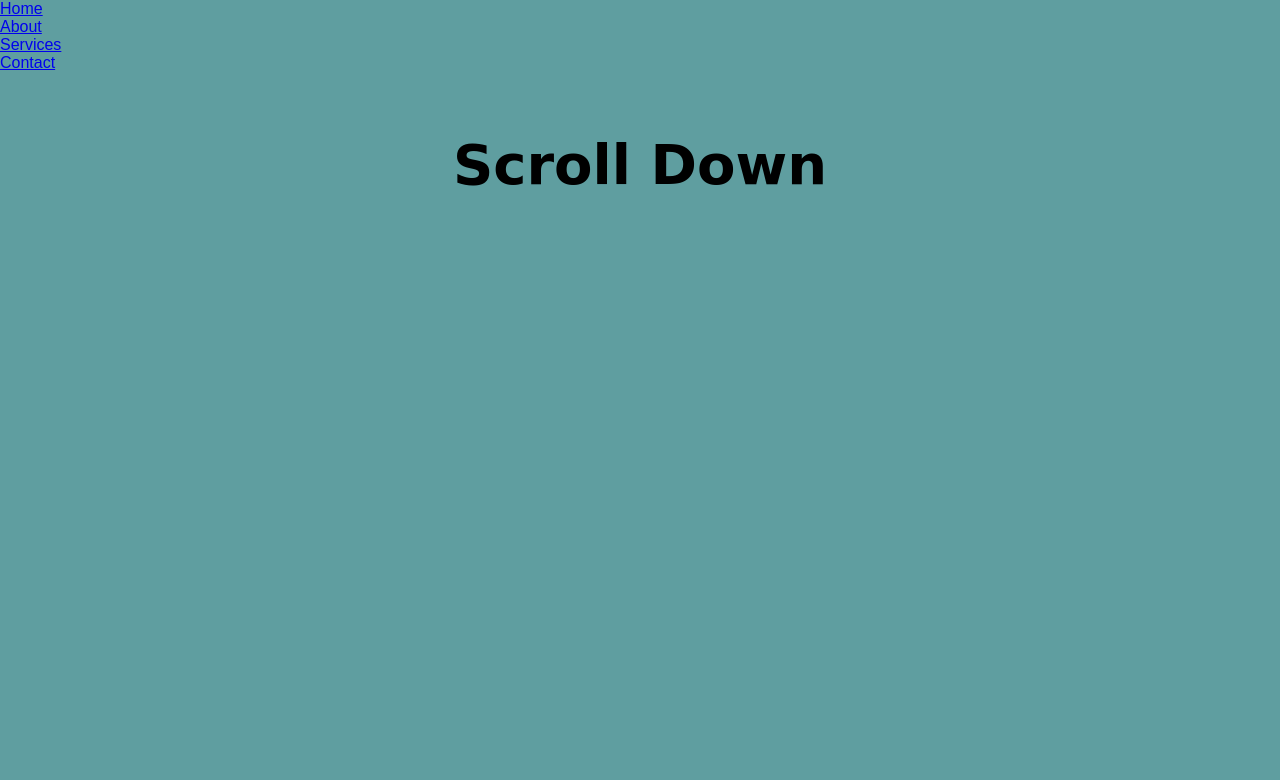
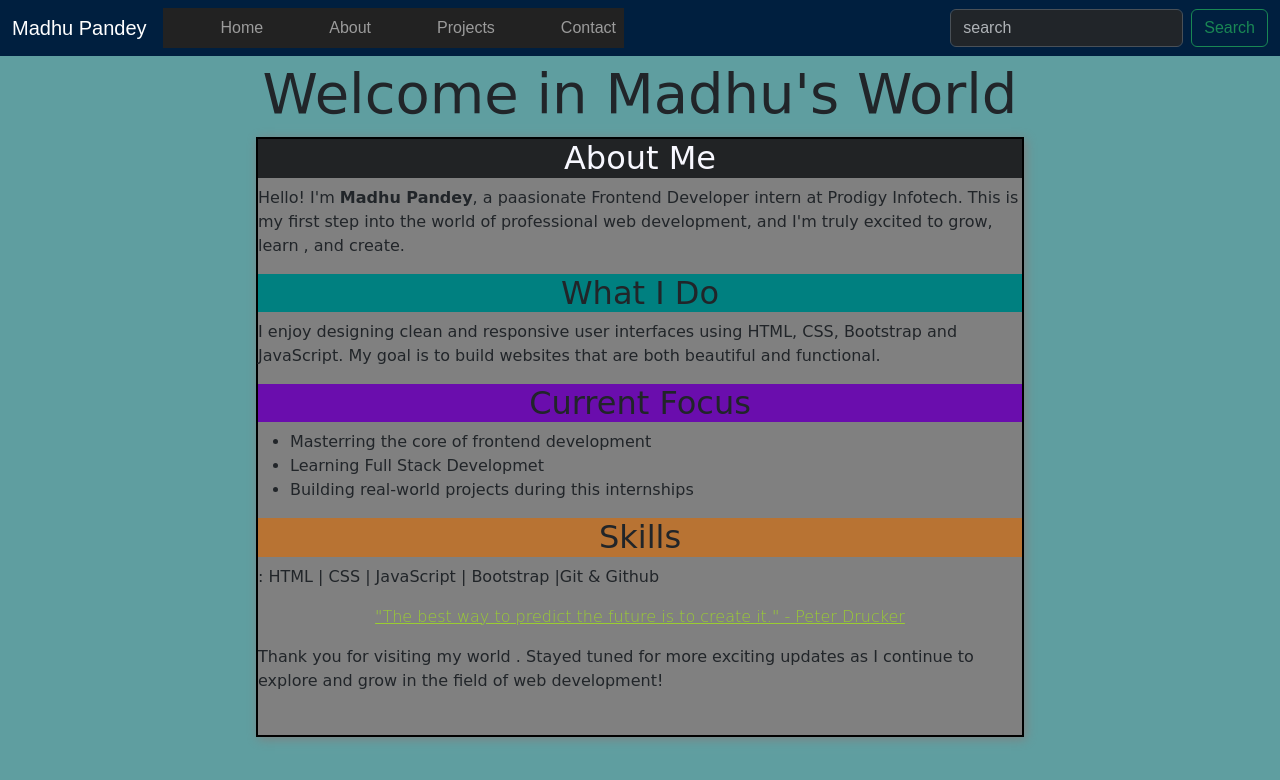
Before and after one commit to MadhuPandey72/PRODIGY_WD_O1, a plain HTML site: page index.html in a window 1280 px wide. Drawn offline with nearby package versions, Linux system fonts and the light colour scheme.

Commit message:
Update index.html

```diff
--- a/index.html
+++ b/index.html
@@ -3,22 +3,67 @@
 <head>
     <meta charset="UTF-8">
     <meta name="viewport" content="width=device-width, initial-scale=1.0">
-    <title>Interactive Navbar</title>
+    <title>Interactve Navbar Menu</title>
+    <link href="https://cdn.jsdelivr.net/npm/bootstrap@5.3.3/dist/css/bootstrap.min.css" rel="stylesheet" integrity="sha384-QWTKZyjpPEjISv5WaRU9OFeRpok6YctnYmDr5pNlyT2bRjXh0JMhjY6hW+ALEwIH" crossorigin="anonymous">
+    <link rel="stylesheet" href="https://cdnjs.cloudflare.com/ajax/libs/font-awesome/6.7.2/css/all.min.css">
+
     <link rel="stylesheet" href="style.css">
 </head>
 <body>
-    <nav id ="navbar">
-        <ul>
-             <li> <a href="#">Home</a></li>
-             <li> <a href="#">About</a></li>
-             <li> <a href="#">Services</a></li>
-             <li> <a href="#">Contact</a></li>
-        </ul>
+
+        <nav id="myNavbar"
+        class="navbar  sticky fixed-top navbar-expand-lg "
+        data-bs-theme="dark">
+          <div class="container-fluid">
+          <a href="#" class="navbar-brand">Madhu Pandey</a>
+          <button class="navbar-toggler" data-bs-toggle="collapse" data-bs-target="#navbarNavAltMarkup">
+            <span class="navbar-toggler-icon"></span>
+          </button>
+          <div class="collapse navbar-collapse" id="navbarNavAltMarkup">
+          <div class="navbar-nav">
+            <a class="nav-link" href="#">Home</a>
+            <a class="nav-link" href="#">About</a>
+            <a class="nav-link" href="#">Projects</a>
+            <a class="nav-link" href="#">Contact</a>
+
+          </div>
+        </div>
+        <form class="d-flex" role="search">
+           <input class="form-control me-2" type="search" placeholder="search" aria-label="S" >
+          <button class="btn btn-outline-success" type="submit"> Search</button>
+        </form>
+        </div>
     </nav>
+    <h1 id="heading"> Welcome in Madhu's World</h1>
+    <div id="container">
 
-    <section class="content">
-        <h1> Scroll Down</h1>
-        <p></p>
-    </section>
+      <h2 id="h2">About Me</h2>
+      <p> Hello! I'm <strong> Madhu Pandey</strong>, a paasionate Frontend Developer intern at Prodigy Infotech.
+        This is my first step into the world of professional web development, and I'm truly excited to grow, learn , and create.
+      </p>
+      <h3 id="heading3"> What I Do</h3>
+      <p> I enjoy designing clean and responsive user interfaces using HTML, CSS, Bootstrap and JavaScript. My goal is to build websites that are both beautiful and functional.</p>
+      <h3 id="heading4"> Current Focus</h3>
+      <ul>
+        <li>
+          Masterring the core of frontend  development
+      </li>
+      <li> Learning Full Stack Developmet</li>
+      <li> Building real-world projects during this internships</li>
+    </ul>
+    <h3 id="skills">Skills </h3>
+      <p>: HTML | CSS | JavaScript | Bootstrap |Git & Github
+      </p>
+      <blockquote id="quote"> "The best way to predict the future is to create it." - Peter Drucker</blockquote>
+      <p> Thank you for visiting my world . Stayed tuned for more exciting updates as I continue to explore and grow  in the field of web development!</p>
+
+
+  </div>
+
+    <script src="https://cdn.jsdelivr.net/npm/@popperjs/core@2.11.8/dist/umd/popper.min.js" integrity="sha384-I7E8VVD/ismYTF4hNIPjVp/Zjvgyol6VFvRkX/vR+Vc4jQkC+hVqc2pM8ODewa9r" crossorigin="anonymous"></script>
+<script src="https://cdn.jsdelivr.net/npm/bootstrap@5.3.3/dist/js/bootstrap.min.js" integrity="sha384-0pUGZvbkm6XF6gxjEnlmuGrJXVbNuzT9qBBavbLwCsOGabYfZo0T0to5eqruptLy" crossorigin="anonymous"></script>
+   <script src="https://cdn.jsdelivr.net/npm/bootstrap@5.3.3/dist/js/bootstrap.bundle.min.js"></script>
+
+    <script src="script.js"></script>
 </body>
 </html>
```
